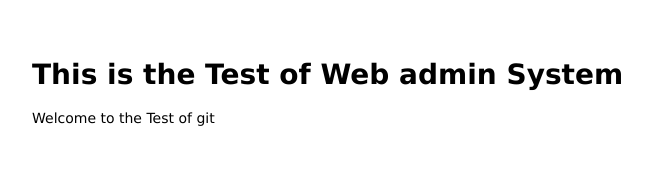
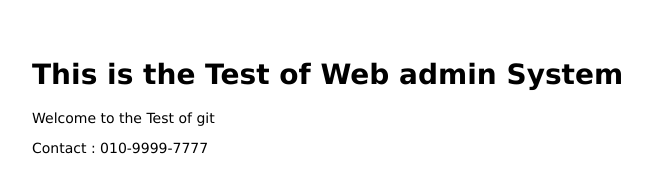
Before and after one commit to Ins-p/mastering-git-github, a website: page public/index.html in a window 1280 px wide. Shown: the whole page, without its empty margins (26-678 px from the left). Drawn offline with Linux system fonts and the light colour scheme.

Commit message:
Add hotline to main page

```diff
--- a/public/index.html
+++ b/public/index.html
@@ -10,4 +10,8 @@
   <p>Welcome to the Test of git</p>
 </body>
 
+<footer>
+  <p>Contact : 010-9999-7777</p>
+</footer>
+
 </html>
```
